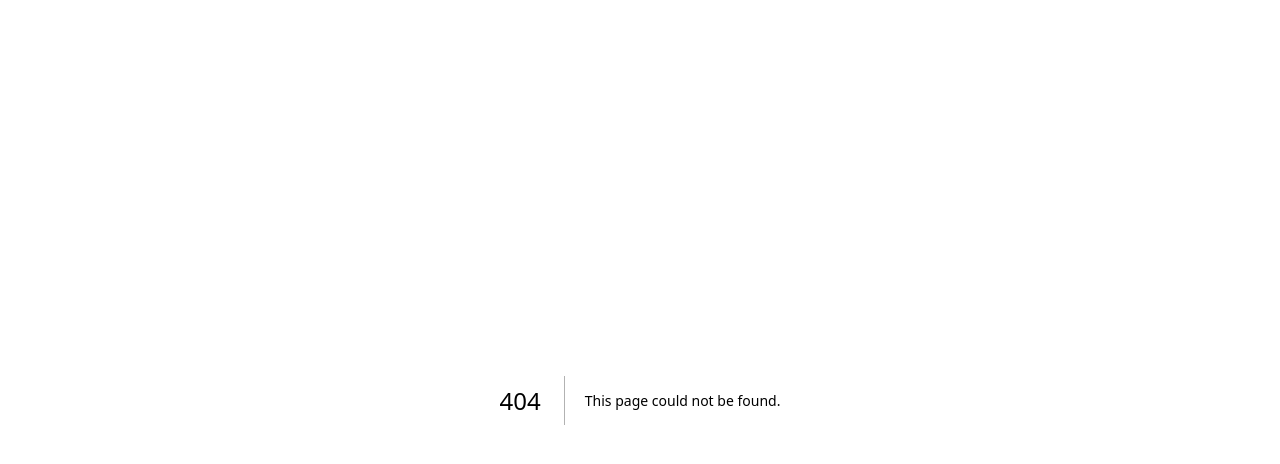
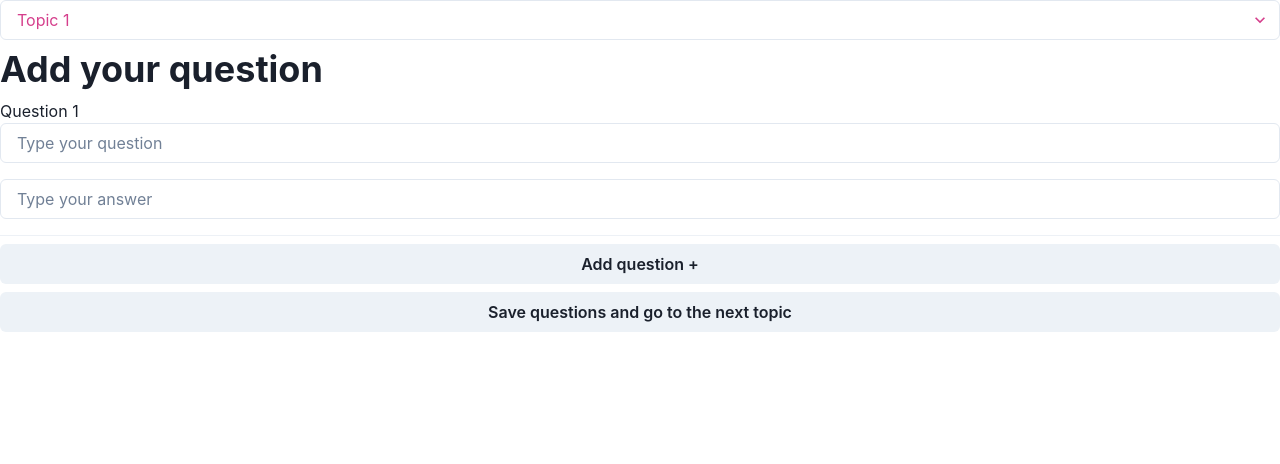
Before and after one commit to elijahmg/Pub-Quiz-App, a Next.js app: page /admin/edit/1/1 in a window 1280 px wide. Before the commit this address had no page. Shown: the top 464 px of the page. Built offline with nearby package versions, Linux system fonts and the light colour scheme.

Commit message:
feat: adding questions

```diff
--- /dev/null
+++ b/pages/admin/edit/[gameId]/[topicId].tsx
@@ -0,0 +1,99 @@
+import { useState } from 'react';
+import {
+  Stack,
+  Select,
+  Heading,
+  Input,
+  Button,
+  Box,
+  Text,
+  Divider,
+} from '@chakra-ui/react';
+
+interface QuizData {
+  [id: number]: {
+    question?: string;
+    answer?: string;
+  };
+}
+
+export default function EditQuestions() {
+  const [questionData, setQuestionData] = useState<QuizData>({ 1: {} });
+
+  const topics = [
+    { id: '1', name: 'Topic 1' },
+    { id: '2', name: 'Topic 2' },
+    { id: '3', name: 'Topic 3' },
+    { id: '4', name: 'Topic 4' },
+  ];
+
+  const [topic, setTopic] = useState(topics[0].id);
+
+  function handleAddQuestion() {
+    const lastKey = Object.keys(questionData).length;
+
+    setQuestionData((prevState) => ({
+      ...prevState,
+      [lastKey + 1]: {},
+    }));
+  }
+
+  function onQuestionChange(id: number, value: string) {
+    setQuestionData((prevState) => ({
+      ...prevState,
+      [id]: {
+        ...prevState[id],
+        question: value,
+      },
+    }));
+  }
+
+  function onAnswerChange(id: number, value: string) {
+    setQuestionData((prevState) => ({
+      ...prevState,
+      [id]: {
+        ...prevState[id],
+        answer: value,
+      },
+    }));
+  }
+
+  return (
+    <Stack>
+      <Select
+        color="pink.500"
+        placeholder="Select option"
+        value={topic}
+        onChange={(e) => setTopic(e.target.value)}
+      >
+        {topics.map(({ id, name }) => (
+          <option key={id} value={id}>
+            {name}
+          </option>
+        ))}
+      </Select>
+      <Heading as="h3">Add your question</Heading>
+      {Object.keys(questionData).map((key) => (
+        <Box key={key}>
+          <Text>Question {key}</Text>
+          <Input
+            mb="4"
+            placeholder="Type your question"
+            value={questionData[Number(key)].question || ''}
+            onChange={(e) => onQuestionChange(Number(key), e.target.value)}
+          />
+          <Input
+            mb="4"
+            placeholder="Type your answer"
+            value={questionData[Number(key)].answer || ''}
+            onChange={(e) => onAnswerChange(Number(key), e.target.value)}
+          />
+          <Divider />
+        </Box>
+      ))}
+
+      <Button onClick={handleAddQuestion}>Add question +</Button>
+      <Button>Save questions and go to the next topic</Button>
+    </Stack>
+  );
+}
```
Also changed, not shown: pages/[gameId]/overview/index.tsx (+7 -7 lines).
